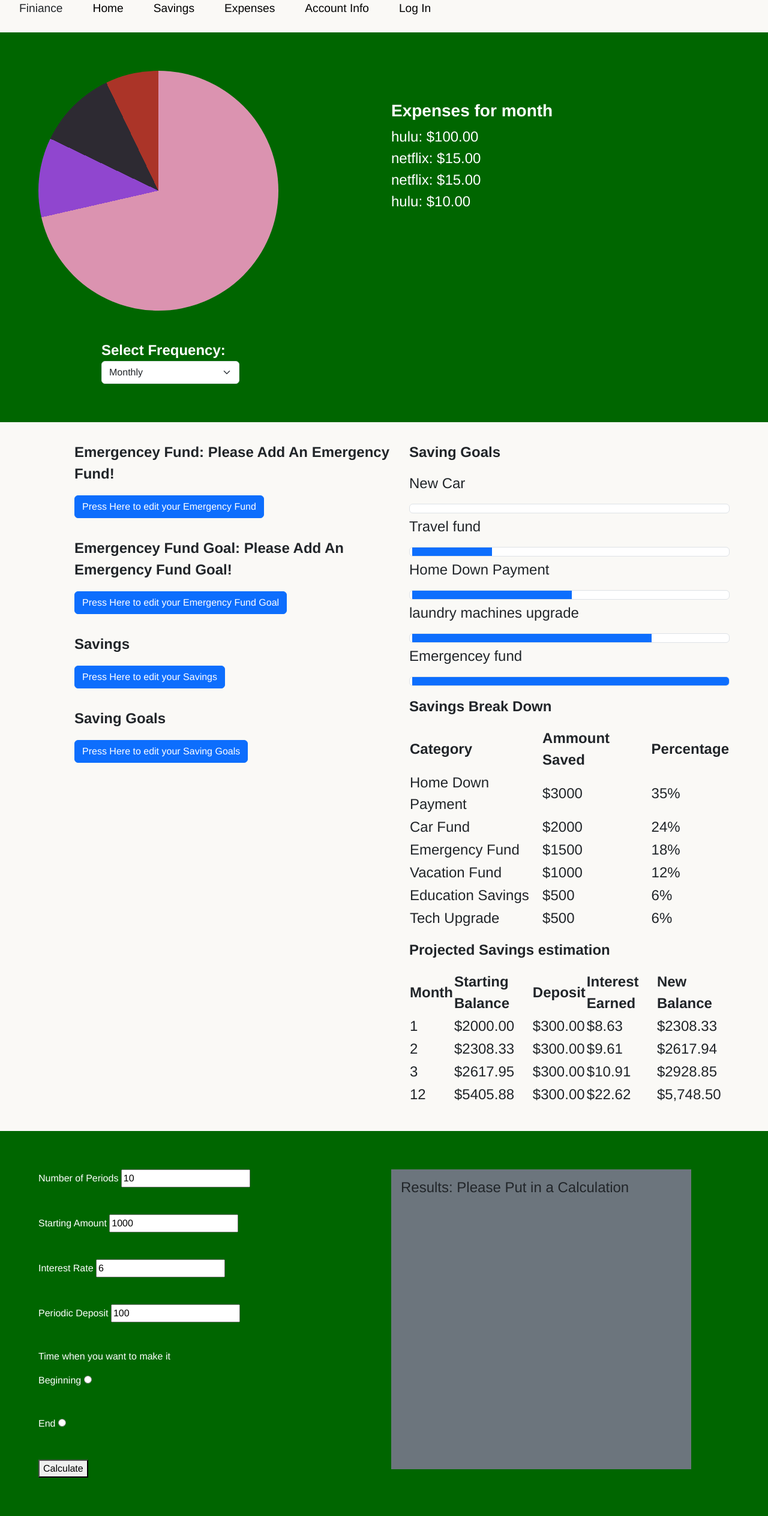
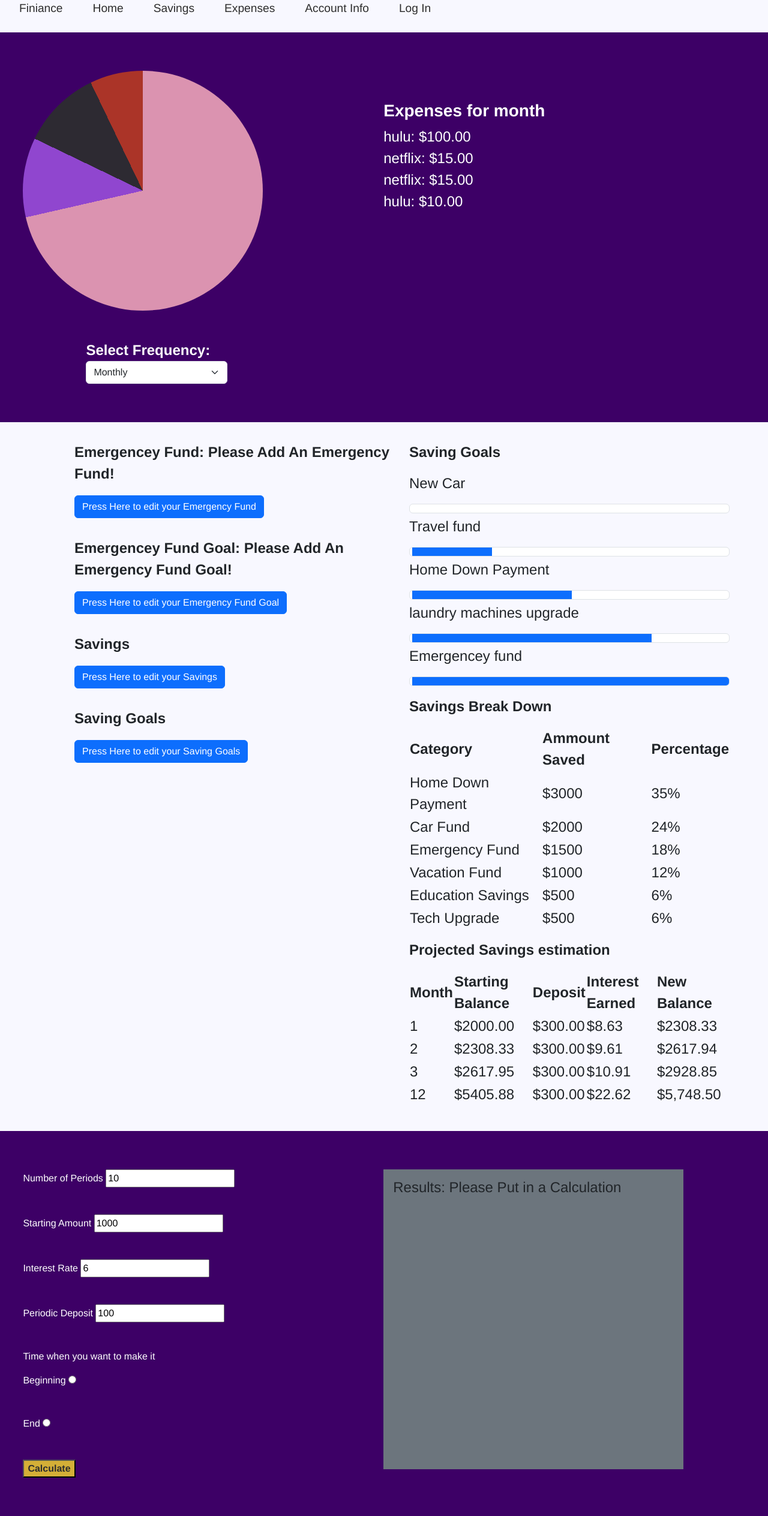
Before and after one commit to noel543235/Finiance, a Django app: page /savings/ in a window 1280 px wide. Shown: the whole page at 60% size. Run offline with Django 5.2, Linux system fonts and the light colour scheme; data comes from the database, SQL or seed files in the repository; both versions use the stored data as it was after the commit; some libraries are stand-ins or nearby versions.

Commit message:
colorsandaddedsavingsforms

```diff
--- a/savings/static/savings/style.css
+++ b/savings/static/savings/style.css
@@ -11,16 +11,20 @@
 }
 body{
     font-family: 'Franklin Gothic Medium', 'Arial Narrow', Arial, sans-serif;
-    background-color: #FAF9F6;
+    background-color: #F8F8FF;
 }
 
 nav{
-    background-color: #FAF9F6;
-   top:0%;
-   width:100%;
+    background-color: #F8F8FF;
+    top:0%;
+    width:100%;
+    color: #2D2D2D;
+
 }
 nav p{
     display: inline;
+    color: #2D2D2D;
+
 
 }
 nav ul {
@@ -30,16 +34,18 @@ nav ul li {
     font-size: larger;
     list-style: none;
     margin-right: 50px;
+    color: #2D2D2D;
+
 }
 .link a {
     text-decoration: none;
-    color: black;
+    color: #2D2D2D;
 }
 .section1{
     margin-top:2%;
     padding: 5%;
-    background-color: #006600;
-
+    background-color: #3D0066;
+    padding-left: 3%;
 
 }
 ol {
@@ -57,3 +63,19 @@ ol {
     width: 500px;
     height: 500px;
 }
+
+.heading{
+    color: #D4AF37;
+    font-weight: bold;
+}
+button{
+    background-color: #D4AF37;
+    color: #2D2D2D;
+    font-weight: bold;
+}
+.section2{
+    margin-top:3%;
+    background-color: #3D0066;
+    padding: 2%;
+
+}
```
Also changed, not shown: expenses/templates/expenses/expenses.html (+0 -23 lines), home/static/home/style.css (+16 -6 lines), home/templates/home/homepage.html (+7 -7 lines), db.sqlite3, home/static/home/images/his.jpg (added).
